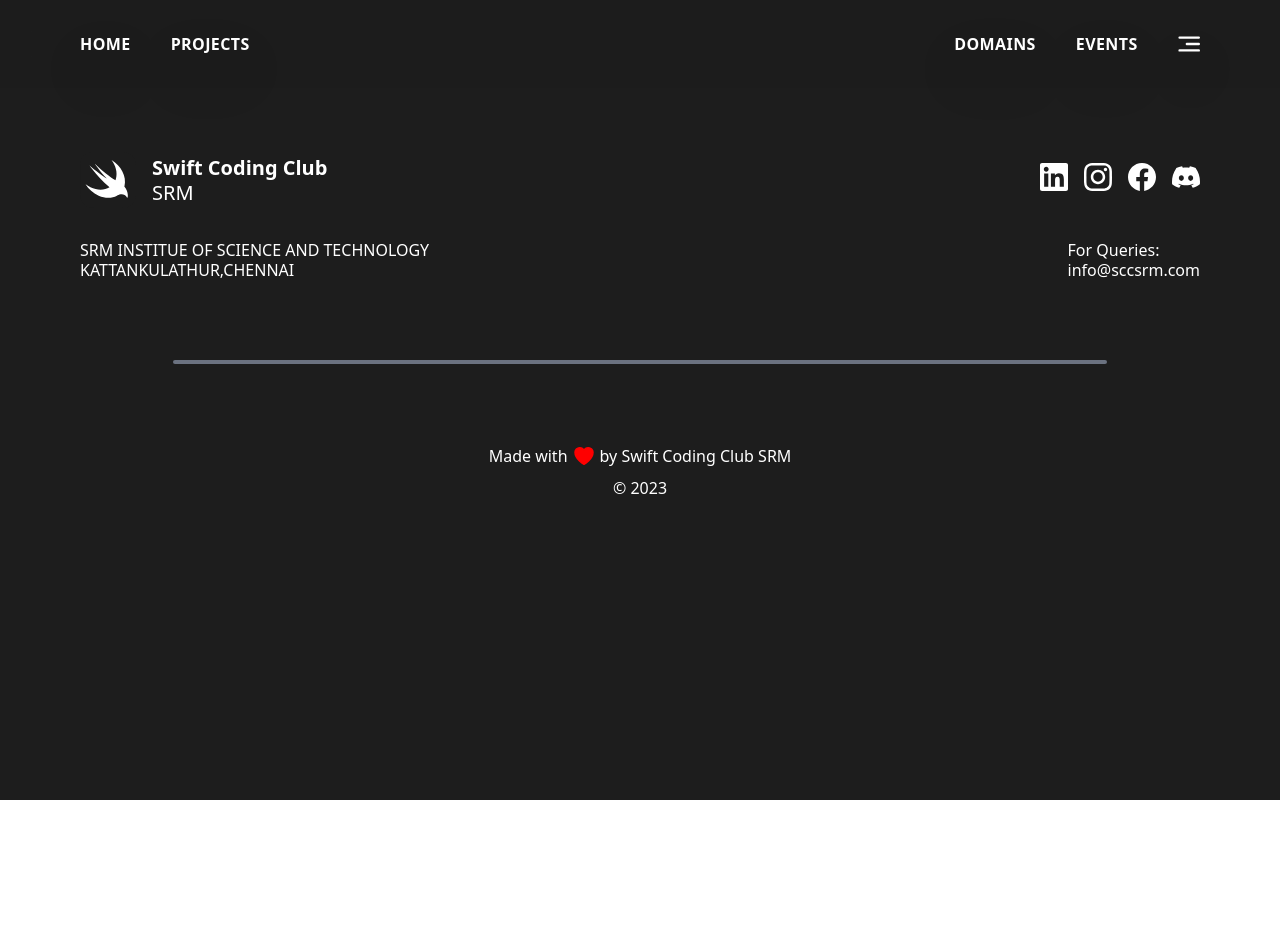
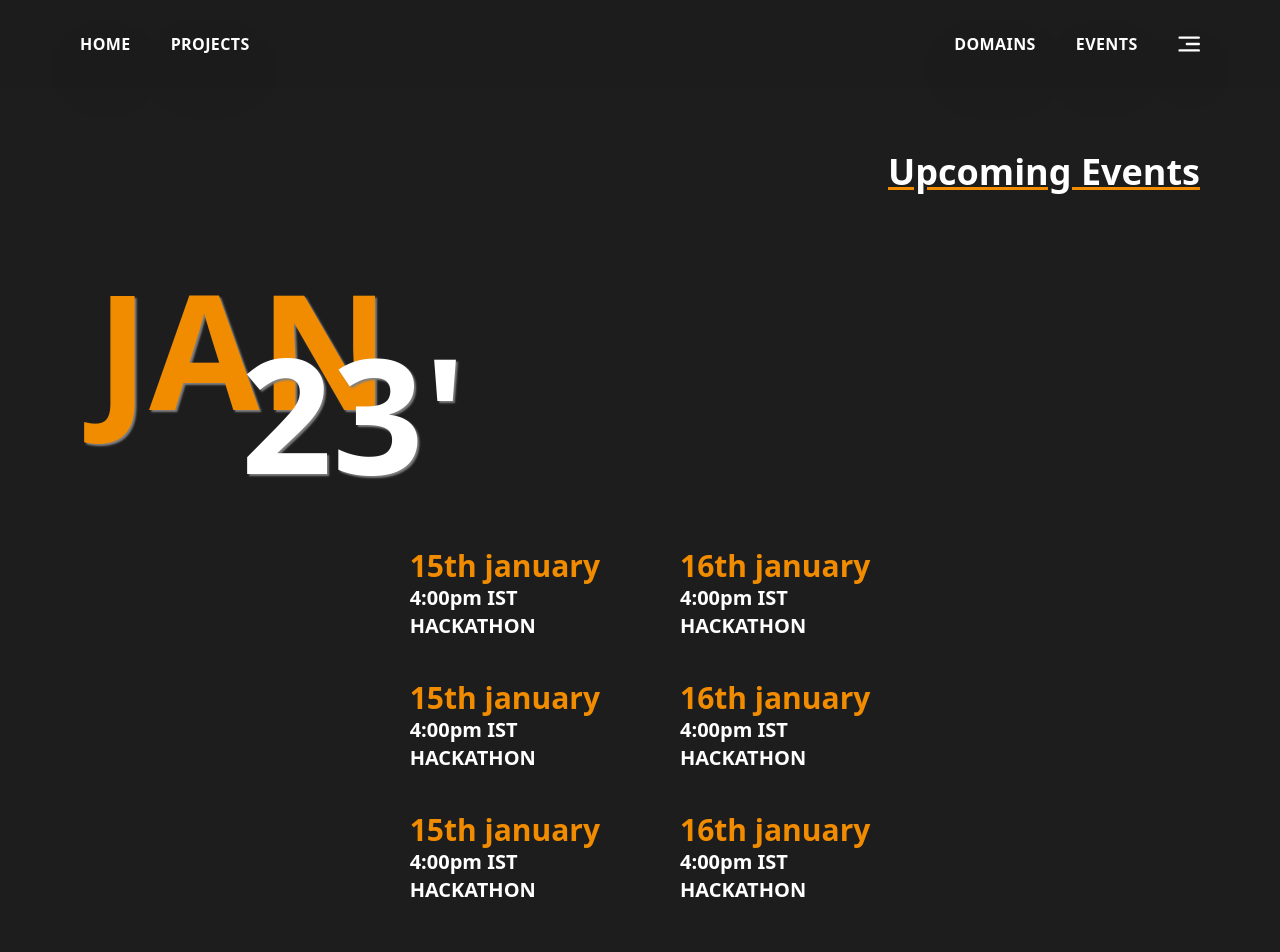
Before and after one commit to SCC-SRM/SCCWebsite, a React (Vite) app: page /events in a window 1280 px wide. Shown: the top 952 px of the page. Before the commit the page ends 800 px from the top, so only its background shows below. Built offline with nearby package versions, Linux system fonts and the light colour scheme.

Commit message:
static data to dynamic data

```diff
--- a/src/App.jsx
+++ b/src/App.jsx
@@ -5,6 +5,7 @@ import Footer from "./components/footer/Footer";
 import LandingPage from "./LandingPage";
 import Domains from "./components/domains/Domains";
 import Nav from "./components/nav/Nav";
+import Events from "./components/events/Events";
 
 function App() {
   return (
@@ -14,6 +15,7 @@ function App() {
         <Routes>
           <Route path="/" element={<LandingPage />} />
           <Route path="/projects" element={<ProjectsPage />} />
+          <Route path="/events" element={<Events />} />
           <Route path="/domains" element={<Domains />} />
         </Routes>
       </BrowserRouter>
--- a/src/LandingPage.jsx
+++ b/src/LandingPage.jsx
@@ -10,7 +10,6 @@ function LandingPage() {
   return (
     <div className="px-20">
       <Home />
-      <Events />
       <About />
       <Projects />
       <DomainsDescription />
--- /dev/null
+++ b/src/components/events/EventPageCard.jsx
@@ -0,0 +1,48 @@
+import React from "react";
+
+export default function EventPageCard({ Month, Date, Event }) {
+  return (
+    <div>
+      <div className="relative p-4 top-5 min-h-screen">
+        <span
+          className="font-helvetica font-bold  text-custommonth absolute"
+          style={{ textShadow: "2px 2px 2px grey", fontSize: "10rem" }}
+        >
+          {Month}
+        </span>
+        <span
+          className="font-helvetica font-bold  text-white  absolute top-20 left-12 translate-x-1/2"
+          style={{ textShadow: "2px 2px 2px grey", fontSize: "10rem" }}
+        >
+          {Date}
+        </span>
+        <div className="flex justify-center items-center">
+          <div
+            className="relative top-80 gap-y-10 grid grid-cols-2 gap-x-20 "
+            style={{ maxWidth: "fit-content" }}
+          >
+            {Event.map((element) => (
+              <span
+                className="font-helvetica inline-block w-auto justify-self-center"
+                style={{ maxWidth: "fit-content" }}
+              >
+                <p className="font-helvetica font-bold text-3xl text-custommonth">
+                  {element.date}
+                  <br />
+                </p>
+                <p className="font-helvetica font-bold text-xl text-white">
+                  {element.time}
+                  <br />
+                </p>
+                <p className="font-helvetica font-bold text-xl text-white">
+                  {element.event}
+                  <br />
+                </p>
+              </span>
+            ))}
+          </div>
+        </div>
+      </div>
+    </div>
+  );
+}
--- /dev/null
+++ b/src/components/events/EventPageData.js
@@ -0,0 +1,123 @@
+const EventPageData = [
+  {
+    key:1,
+    Month: "JAN",
+    Date: "23'",
+    Event:
+    [
+      {
+        date: "15th january",
+        time: "4:00pm IST",
+        event: "HACKATHON",
+      },
+      {
+        date: "16th january",
+        time: "4:00pm IST",
+        event: "HACKATHON",
+      },
+      {
+        date: "15th january",
+        time: "4:00pm IST",
+        event: "HACKATHON",
+      },
+      {
+        date: "16th january",
+        time: "4:00pm IST",
+        event: "HACKATHON",
+      },
+      {
+        date: "15th january",
+        time: "4:00pm IST",
+        event: "HACKATHON",
+      },
+      {
+        date: "16th january",
+        time: "4:00pm IST",
+        event: "HACKATHON",
+      },
+
+
+    ]
+  },
+  {
+    key:2,
+    Month: "FEB",
+    Date: "23'",
+    Event:
+    [
+      {
+        date: "15th february",
+        time: "4:00pm IST",
+        event: "HACKATHON",
+      },
+      {
+        date: "16th february",
+        time: "4:00pm IST",
+        event: "HACKATHON",
+      },
+      {
+        date: "15th february",
+        time: "4:00pm IST",
+        event: "HACKATHON",
+      },
+      {
+        date: "16th february",
+        time: "4:00pm IST",
+        event: "HACKATHON",
+      },
+      {
+        date: "15th february",
+        time: "4:00pm IST",
+        event: "HACKATHON",
+      },
+      {
+        date: "16th february",
+        time: "4:00pm IST",
+        event: "HACKATHON",
+      },
+
+
+    ]
+  },
+  {
+    key:2,
+    Month:"MAR",
+    Date: "23'",
+    Event:
+    [
+      {
+        date: "15th march",
+        time: "4:00pm IST",
+        event: "HACKATHON",
+      },
+      {
+        date: "16th march",
+        time: "4:00pm IST",
+        event: "HACKATHON",
+      },
+      {
+        date: "15th march",
+        time: "4:00pm IST",
+        event: "HACKATHON",
+      },
+      {
+        date: "16th march",
+        time: "4:00pm IST",
+        event: "HACKATHON",
+      },
+      {
+        date: "15th march",
+        time: "4:00pm IST",
+        event: "HACKATHON",
+      },
+      {
+        date: "16th march",
+        time: "4:00pm IST",
+        event: "HACKATHON",
+      },
+
+
+    ]
+  },
+];
+export default EventPageData;
--- a/src/components/events/Events.jsx
+++ b/src/components/events/Events.jsx
@@ -1,109 +1,23 @@
 import React from "react";
+import EventPageCard from "./EventPageCard";
+import EventPageData from "./EventPageData";
 
 function Events() {
   return (
-    <div className="min-h-screen">
+    <div className="min-h-screen  px-20 py-16">
       <div className="flex p-0">
         <span className="font-bold text-4xl text-underline-offset: 8px underline decoration-[#F18C00] text-white ml-auto ">
           Upcoming Events
         </span>
       </div>
-
-      <div className="relative p-4 top-5">
-        <span
-          className="font-helvetica font-bold  text-custommonth absolute"
-          style={{ textShadow: "2px 2px 2px grey", fontSize: "10rem" }}>
-          JAN
-        </span>
-        <span
-          className="font-helvetica font-bold  text-white  absolute top-20 left-12 translate-x-1/2"
-          style={{ textShadow: "2px 2px 2px grey", fontSize: "10rem" }}>
-          23'
-        </span>
-      </div>
-      <div className="flex justify-center items-center">
-        <div
-          className="relative top-80 gap-y-10 grid grid-cols-2 gap-x-20 "
-          style={{ maxWidth: "fit-content" }}>
-          <span
-            className="font-helvetica inline-block w-auto justify-self-center"
-            style={{ maxWidth: "fit-content" }}>
-            <p className="font-helvetica font-bold text-3xl text-custommonth">
-              15th JANUARY <br />
-            </p>
-            <p className="font-helvetica font-bold text-xl text-white">
-              4:00PM IST <br />
-            </p>
-            <p className="font-helvetica font-bold text-xl text-white">
-              HACKATHON <br />
-            </p>
-          </span>
-          <span
-            className="font-helvetica inline-block w-auto"
-            style={{ maxWidth: "fit-content" }}>
-            <p className="font-helvetica font-bold text-3xl text-custommonth">
-              23rd JANUARY <br />
-            </p>
-            <p className="font-helvetica font-bold text-xl text-white">
-              4:00PM IST <br />
-            </p>
-            <p className="font-helvetica font-bold text-xl text-white">
-              HACKATHON <br />
-            </p>
-          </span>
-          <span
-            className="font-helvetica inline-block w-auto justify-self-center"
-            style={{ maxWidth: "fit-content" }}>
-            <p className="font-helvetica font-bold text-3xl text-custommonth">
-              15th JANUARY <br />
-            </p>
-            <p className="font-helvetica font-bold text-xl text-white">
-              4:00PM IST <br />
-            </p>
-            <p className="font-helvetica font-bold text-xl text-white">
-              HACKATHON <br />
-            </p>
-          </span>
-          <span
-            className="font-helvetica inline-block w-auto"
-            style={{ maxWidth: "fit-content" }}>
-            <p className="font-helvetica font-bold text-3xl text-custommonth">
-              23rd JANUARY <br />
-            </p>
-            <p className="font-helvetica font-bold text-xl text-white">
-              4:00PM IST <br />
-            </p>
-            <p className="font-helvetica font-bold text-xl text-white">
-              HACKATHON <br />
-            </p>
-          </span>
-          <span
-            className="font-helvetica inline-block w-auto justify-self-center"
-            style={{ maxWidth: "fit-content" }}>
-            <p className="font-helvetica font-bold text-3xl text-custommonth">
-              15th JANUARY <br />
-            </p>
-            <p className="font-helvetica font-bold text-xl text-white">
-              4:00PM IST <br />
-            </p>
-            <p className="font-helvetica font-bold text-xl text-white">
-              HACKATHON <br />
-            </p>
-          </span>
-          <span
-            className="font-helvetica inline-block w-auto"
-            style={{ maxWidth: "fit-content" }}>
-            <p className="font-helvetica font-bold text-3xl text-custommonth">
-              23rd JANUARY <br />
-            </p>
-            <p className="font-helvetica font-bold text-xl text-white">
-              4:00PM IST <br />
-            </p>
-            <p className="font-helvetica font-bold text-xl text-white">
-              HACKATHON <br />
-            </p>
-          </span>
-        </div>
+      <div>
+        {EventPageData.map((element) => (
+          <EventPageCard
+            Month={element.Month}
+            Date={element.Date}
+            Event={element.Event}
+          />
+        ))}
       </div>
     </div>
   );
--- /dev/null
+++ b/src/components/events/index.css
@@ -0,0 +1,16 @@
+body {
+    background-color: #1D1D1F;
+    padding: 0;
+    margin: 0;
+  }
+
+
+  .header {
+    padding: 1rem;
+  }
+
+
+
+  .grid {
+    justify-content: center;
+  }
```
